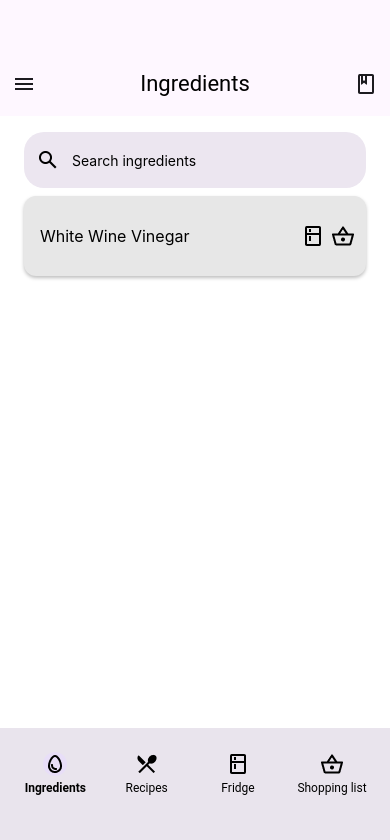
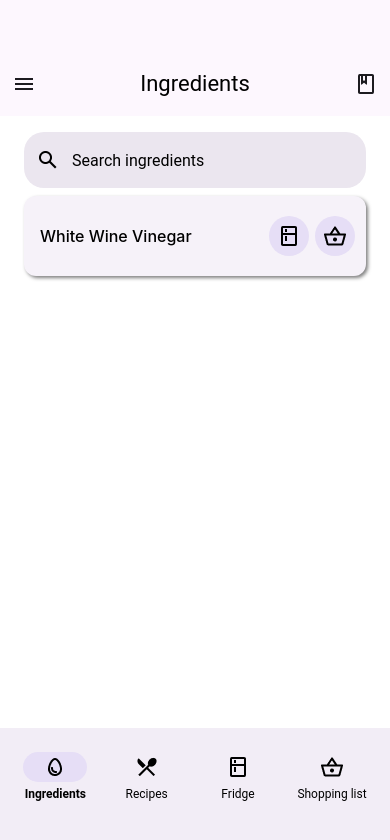
Before and after one commit to olibejak/MealMaker, a React Native app: screen / in a window 390 px wide. Shown: the top 840 px of the page. Built offline with nearby package versions, Linux system fonts and the light colour scheme.

Commit message:
Ingredients.js almost completed TODO: change font, change icons in png to svg, change colors into variables (to support android user color change)

```diff
--- a/screens/Ingredients.js
+++ b/screens/Ingredients.js
@@ -1,4 +1,4 @@
-import {TouchableOpacity, View, StyleSheet, Image, Text} from "react-native";
+import {TouchableOpacity, View, StyleSheet, Image, Text, Touchable} from "react-native";
 import HamburgerIcon from '../assets/myassets/hamburger.svg';
 import BookIcon from '../assets/myassets/book.svg';
 import SearchIcon from '../assets/myassets/search.svg';
@@ -13,37 +13,37 @@ export default function IngredientsScreen () {
         <View style={styles.screen}>
             <View style={styles.topBar}>
                 <View style={styles.topBarContent}>
-                    <View style={styles.searchIcon}>
+                    <TouchableOpacity style={styles.searchIcon}>
                         <Image source={require('../assets/myassets/hamburger_menu.png')} style={styles.iconSize} />
-                    </View>
+                    </TouchableOpacity>
                     <Text style={styles.topBarFont}>Ingredients</Text>
-                    <View style={styles.searchIcon}>
+                    <TouchableOpacity style={styles.searchIcon}>
                         <Image source={require('../assets/myassets/book.png')} style={styles.iconSize} />
-                    </View>
+                    </TouchableOpacity>
                 </View>
             </View>
             <View style={styles.scrollableScreen}>
-                <View style={styles.searchBar}>
+                <TouchableOpacity style={styles.searchBar}>
                     <View style={styles.searchIcon}>
-                        <TouchableOpacity style={styles.center}>
+                        <View style={styles.center}>
                             <Image source={require('../assets/myassets/search.png')} style={styles.iconSize} />
-                        </TouchableOpacity>
+                        </View>
                     </View>
                     <View style={styles.searchContent}>
-                        <Text >Search ingredients</Text>
+                        <Text style={styles.font}>Search ingredients</Text>
                     </View>
-                </View>
-                <View style={styles.card}>
+                </TouchableOpacity>
+                <TouchableOpacity style={styles.card}>
                     <Text style={styles.cardTextContent}>White Wine Vinegar</Text>
                     <View style={styles.cardIcons}>
-                        <TouchableOpacity style={styles.center}>
+                        <TouchableOpacity style={[styles.center, styles.cardButton]}>
                             <Image source={require('../assets/myassets/kitchen.png')} style={styles.iconSize} />
                         </TouchableOpacity>
-                        <TouchableOpacity style={styles.center}>
+                        <TouchableOpacity style={[styles.center, styles.cardButton]}>
                             <Image source={require('../assets/myassets/shopping.png')} style={styles.iconSize} />
                         </TouchableOpacity>
                     </View>
-                </View>
+                </TouchableOpacity>
             </View>
             <View style={styles.bottomBar}>
                 <TouchableOpacity style={styles.center} onPress={() => {/* Handle onPress */}}>
@@ -100,7 +100,7 @@ const styles = StyleSheet.create({
     },
     topBar: {
         height: 116,
-        backgroundColor: '#FEF7FF',
+        backgroundColor: '#FDF7FE',
         display: 'flex',
         alignItems: 'flex-end',
         justifyContent: 'flex-end',
@@ -126,7 +126,7 @@ const styles = StyleSheet.create({
     },
     searchBar: {
         height: 56,
-        backgroundColor: '#ECE6F0',
+        backgroundColor: '#EBE6EF',
         borderRadius: 20,
         display: 'flex',
         alignItems: 'center',
@@ -149,7 +149,6 @@ const styles = StyleSheet.create({
         justifyContent: "center",
         textAlign: "center",
         fontSize: 16,
-
     },
     topBarContent: {
         backgroundColor: 'rgba(255,255,255,0)',
@@ -160,7 +159,6 @@ const styles = StyleSheet.create({
         alignItems: 'center',
         flexDirection: 'row',
         padding: 0,
-        fontSize: 22,
     },
     iconSize: {
         width: 24,
@@ -175,26 +173,32 @@ const styles = StyleSheet.create({
     card: {
         width: '100%',
         borderRadius: 12,
-        backgroundColor: '#E7E7E7',
+        backgroundColor: '#F6F2F9',
         height: 80,
         display: 'flex',
         flexDirection: 'row',
         alignItems: 'center',
+        justifyContent: 'space-between',
 
     //  Shadow
-        shadowColor: '#000',
-        shadowOffset: { width: 0, height: 2 },
-        shadowOpacity: 0.25,
+        shadowColor: "#000",
+        shadowOffset: {
+            width: 2, // Rightward shadow
+            height: 2, // Downward shadow
+        },
+        shadowOpacity: 0.50,
         shadowRadius: 3.84,
+        // Android shadow (uniform, no direction control)
         elevation: 5,
     },
     cardTextContent: {
-        width: '100%',
+        // width: '100%',
         display: 'flex',
         alignItems: 'center',
         justifyContent: 'flex-start',
         padding: 16,
         fontSize: 16,
+        fontWeight: '500',
     },
     cardIcons: {
         paddingTop: 20,
@@ -204,7 +208,16 @@ const styles = StyleSheet.create({
         display: 'flex',
         flexDirection: 'row',
         alignItems: 'center',
-        gap: 6, // Note: gap is not directly supported in React Native, you might need to adjust margins manually
+        gap: 6,
+    },
+    cardButton: {
+        width: 40,
+        height: 40,
+        backgroundColor: '#E6DEF6',
+        borderRadius: 100,
+        display: 'flex',
+        alignItems: 'center',
+        justifyContent: 'center',
     },
     center: {
         display: 'flex',
@@ -217,30 +230,30 @@ const styles = StyleSheet.create({
         borderRadius: 100,
     },
     bottomBar: {
-        backgroundColor: '#E9E4ED',
+        backgroundColor: '#F2EDF6',
         height: 116,
-        // React Native doesn't use 'overflow', 'display', and 'flexWrap' in the same way as CSS for the web, so these are omitted.
         flexDirection: 'row',
         alignItems: 'flex-start',
         justifyContent: 'space-evenly',
-        // 'gap' is not directly supported. You might need to manage spacing manually with margin or padding in child components.
     },
     bottomBarButton: {
         display: 'flex',
         flexDirection: 'column',
         alignItems: 'center',
-        marginLeft: 4, // Note: gap is not directly supported in React Native
-        marginRight: 4, // Note: gap is not directly supported in React Native
+        marginLeft: 4,
+        marginRight: 4,
         paddingTop: 12,
         paddingBottom: 16,
     },
     bottomBarIcon: {
         paddingTop: 4,
         paddingBottom: 4,
-        marginLeft: 20,
-        marginRight: 20,
-        width: 24,
-        height: 24,
+        paddingLeft: 20,
+        paddingRight: 20,
+        // width: 24,
+        width: "100%",
+        // height: 24,
+        height: 30,
         backgroundColor: 'rgba(243,237,247,0)',
         display: 'flex',
         alignItems: 'center',
@@ -257,7 +270,7 @@ const styles = StyleSheet.create({
     },
     enabled: {
         borderRadius: 16,
-        backgroundColor: '#E8DEF8',
+        backgroundColor: '#E6DEF6',
     },
     enabledText: {
         fontWeight: '600',
@@ -265,4 +278,8 @@ const styles = StyleSheet.create({
     roboto: {
         fontFamily: 'Roboto',
     },
+    font: {
+        fontSize: 16,
+        fontFamily: 'Roboto',
+    },
 });
```
